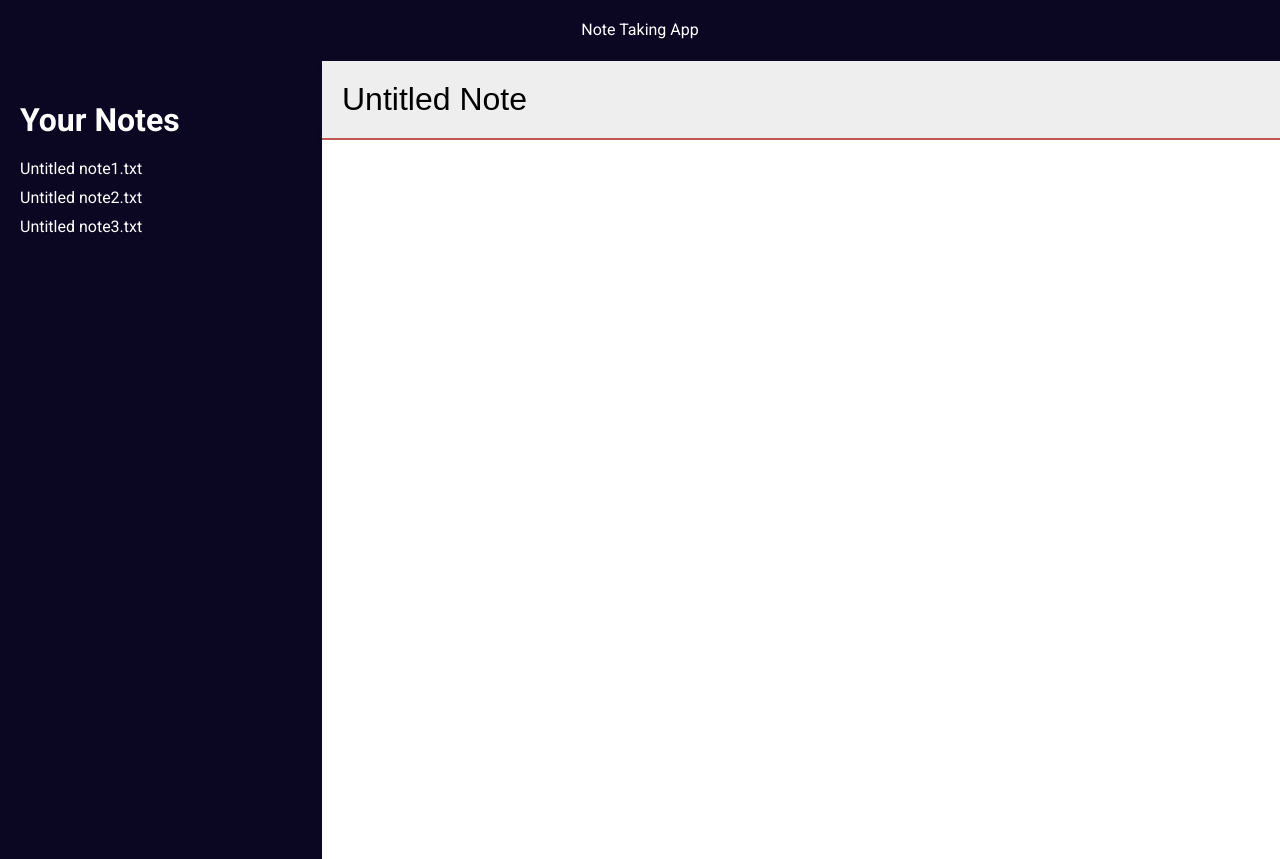
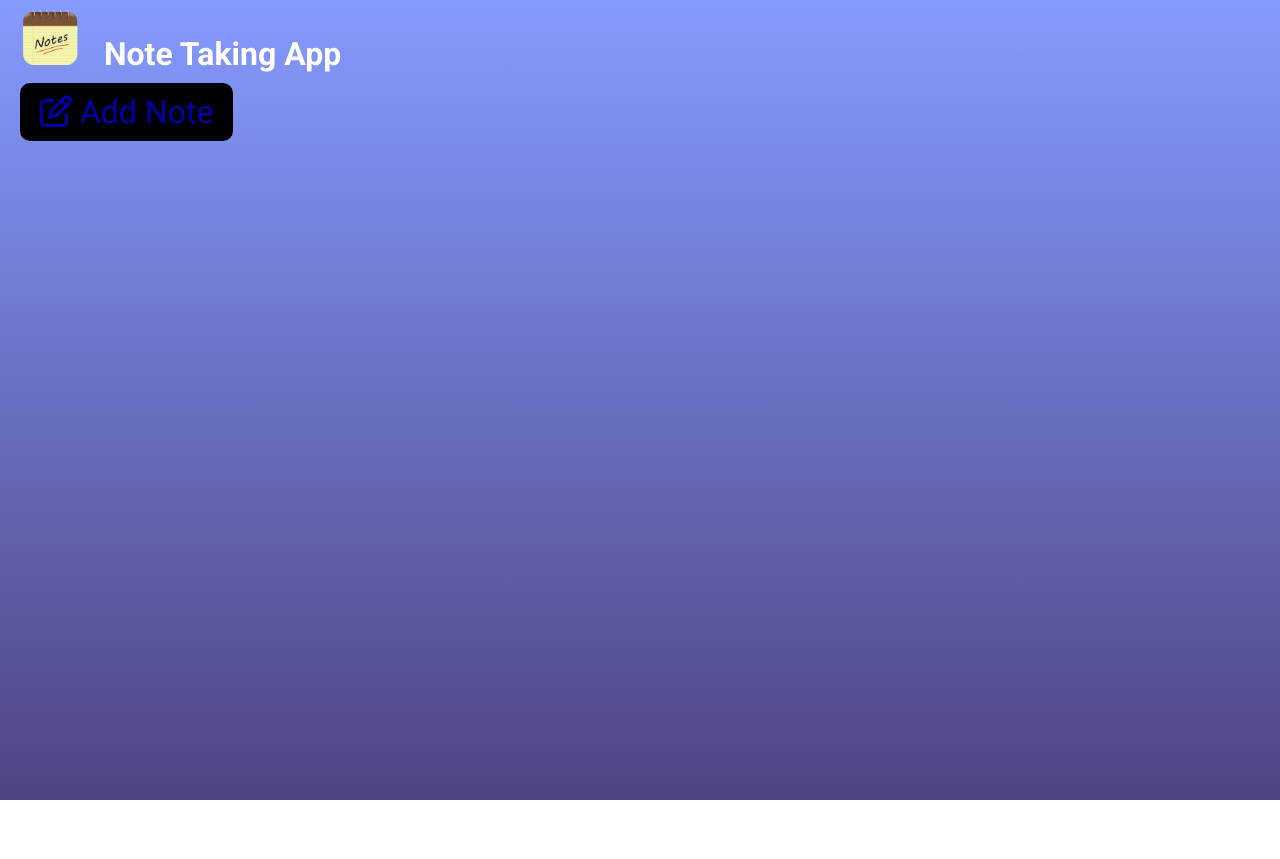
Before and after one commit to basilgoodluck/note-taking-app, a plain HTML site: page index.html in a window 1280 px wide. After the commit the page ends 800 px from the top, so only its background shows below. Drawn offline with Linux system fonts and the light colour scheme.

```diff
--- a/index.html
+++ b/index.html
@@ -5,28 +5,13 @@
     <meta name="viewport" content="width=device-width, initial-scale=1.0">
     <title>Note Taking App</title>
     <link rel="stylesheet" href="style.css">
+    <script src="https://kit.fontawesome.com/ed1d857184.js" crossorigin="anonymous"></script>
 </head>
 <body>
-    <div class="header">Note Taking App</div>
-    <div class="body">
-        <div class="saved-lists">
-            <div>
-                <h4>Your Notes</h4>
-                <ul class="note-list">
-                    <li>Untitled note1.txt</li>
-                    <li>Untitled note2.txt</li>
-                    <li>Untitled note3.txt</li>
-                </ul>
-            </div>
-        </div>
-        <div class="note-page">
-            <input class="note-title" value="Untitled Note">
-            <textarea class="note-content" name="note-content" id="note-content" value="My note content">
-
-            </textarea>
-        </div>
+    <div class="head"><img src="./logo.png" alt="logo"> <h1>Note Taking App</h1></div>
+    <div class="btn-add" id="btn-add"><i class="fa-regular fa-pen-to-square"></i> Add Note</div>
+    <div class="container" id="container">
     </div>
-
     <script src="script.js"></script>
 </body>
 </html>
--- a/script.js
+++ b/script.js
@@ -1 +1,52 @@
-console.log(document.getElementsByTagName('div'))
+const Note = class {
+    constructor (button, container, myNote) {
+        this.button = button
+        this.container = container
+        this.myNote = myNote
+    }
+
+    appendNote (){
+        this.container.append(this.noteBox())
+    }
+
+    noteBox (){
+        const noteBox = document.createElement('div')
+
+        noteBox.classList.add('note-box')
+        noteBox.style.position = 'relative'
+        noteBox.style.transition = 'ease .5s'
+
+        const textarea = document.createElement('textarea')
+        this.myNote = textarea.value
+
+        const trashBtn = document.createElement('i')
+
+        trashBtn.classList.add('fa')
+        trashBtn.classList.add('fa-trash')
+        trashBtn.style.position = 'absolute'
+        trashBtn.style.bottom = '15px'
+        trashBtn.style.right = '15px'
+        trashBtn.style.color = 'red'
+        trashBtn.style.fontSize = '1.5rem'
+
+        noteBox.appendChild(textarea)
+        noteBox.appendChild(trashBtn)
+
+        const note = noteBox
+        return note
+    }
+
+    deleteNote (){
+
+    }
+
+}
+
+const btn = document.getElementById('btn-add')
+const container = document.getElementById('container')
+
+const note = new Note(btn, container)
+
+btn.addEventListener('click', ()=>{
+    note.appendNote()
+})
--- a/style.css
+++ b/style.css
@@ -7,58 +7,49 @@
     box-sizing: border-box;
 }
 body{
-    height: 100vh;
-    overflow: hidden;
+    background: linear-gradient(rgba(12, 54, 255, 0.5), rgba(34, 22, 100, 0.8));
     font-family: roboto;
+    min-height: 100vh;
 }
-.header{
-    background-color: #0b0622;
-    box-shadow: 0 0 10px #ddd;
-    padding: 20px;
-    text-align: center;
+.head{
+    padding: 10px 0px 10px 0 ;
+}
+.head img{
+    width: 100px;
+}
+.head h1{
+    display: inline-block;
     color: #fff;
 }
-.body{
-    width: 100%;
-    height: 100%;
+.btn-add{
+    padding: 10px 20px;
+    color: #00a;
+    font-size: 2rem;
+    background-color: #000;
+    display: inline-block;
+    border-radius: 10px;
+    margin-left: 20px;
+    cursor: pointer;
+    position: sticky;
+    top: 0;
+
+}
+.container{
+    padding: 20px 20px 10px;
     display: flex;
-    gap: 0;
-    overflow: hidden;
-    border-top: 2px solid #0b0622;
+    flex-wrap: wrap;
+    justify-content: start;
 }
-.body .saved-lists{
-    width: 25%;
-    background-color: #0b0622;
-    color: #fff;
-    padding: 20px;
+.container .note-box{
+    width: 200px;
+    height: 200px;
+    display: grid;
+    margin-right: 20px;
+    margin-bottom: 10px;
 }
-.saved-lists h4{
-    font-size: 2rem;
-    padding: 20px 0;
+.note-box textarea{
+    border-radius: 10px;
+    resize: none;
+    padding: 10px;
+    font-size: 1rem;
 }
-.saved-lists ul{
-    list-style-type: none;
-    height: 100%;
-    display: grid;
-    gap: 10px;
-}
-.body .note-page{
-    background-color: #ddd;
-    width: 75%;
-    border-left: 2px solid #0b0622;
-}
-.note-page .note-title{
-    padding: 20px;
-    font-size: 2rem;
-    width: 100%;
-    border-bottom: 2px solid #c05858;
-    background-color: #eee;
-    box-shadow: 30px 0 30px #5dd;
-}
-.note-page textarea{
-    width: 100%;
-    height: 100%;
-    font-size: 1.5rem;
-    resize: none;
-    padding: 20px;
-}
```
Also changed, not shown: logo.png (added).
